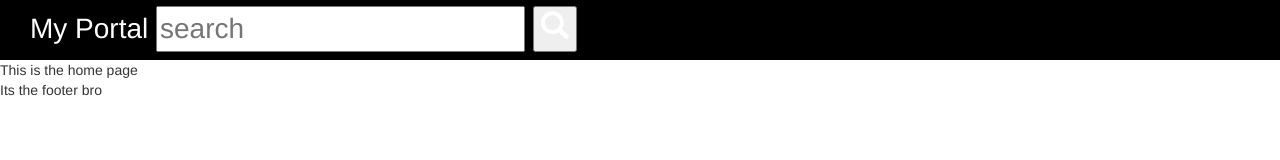
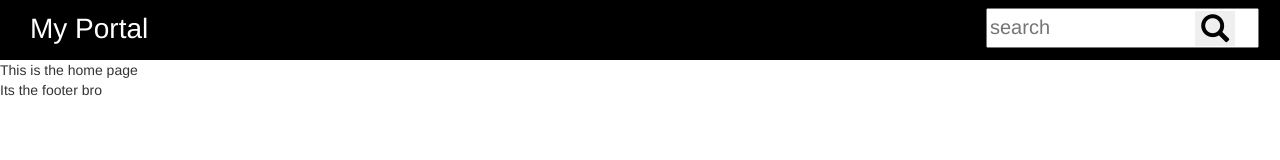
Before and after one commit to Prateeks91/newPortal, a plain HTML site: page index.html in a window 1280 px wide. Drawn offline with nearby package versions, Linux system fonts and the light colour scheme; some packages are replaced by stand-ins of ours.

Commit message:
header work in progress

```diff
--- a/css/styles.css
+++ b/css/styles.css
@@ -17,6 +17,22 @@ nav a:link, nav a:visited,nav a:hover,nav a:active{
     display:inline-block;
 }
 .searchSection{
-	display:inline-block;
+ display: inline-block;
+    margin-right: 21px;
+    margin-top: 5px;
+    position: relative;
+}
+#searchBox{
+	height:40px;
+	color:#000;
+	font-size:20px;
+}
+#searchButton{
 
+	 border: medium none;
+    color: #000;
+    height: 35px;
+    left: 209px;
+    position: absolute;
+    top: 6px;
 }
--- a/partials/header.html
+++ b/partials/header.html
@@ -1,7 +1,7 @@
 <nav class="hidden-xs">
  <div class="headerContent">
   <div class="theName"><a ui-sref="/home" href="">My Portal</a></div>
-  <div class="searchSection">
+  <div class="searchSection pull-right">
     <input type="text" id="searchBox" placeholder="search" ng-model="searchBox">
     <button id="searchButton"><span class="glyphicon glyphicon-search"></span></button>
   </div>
```
